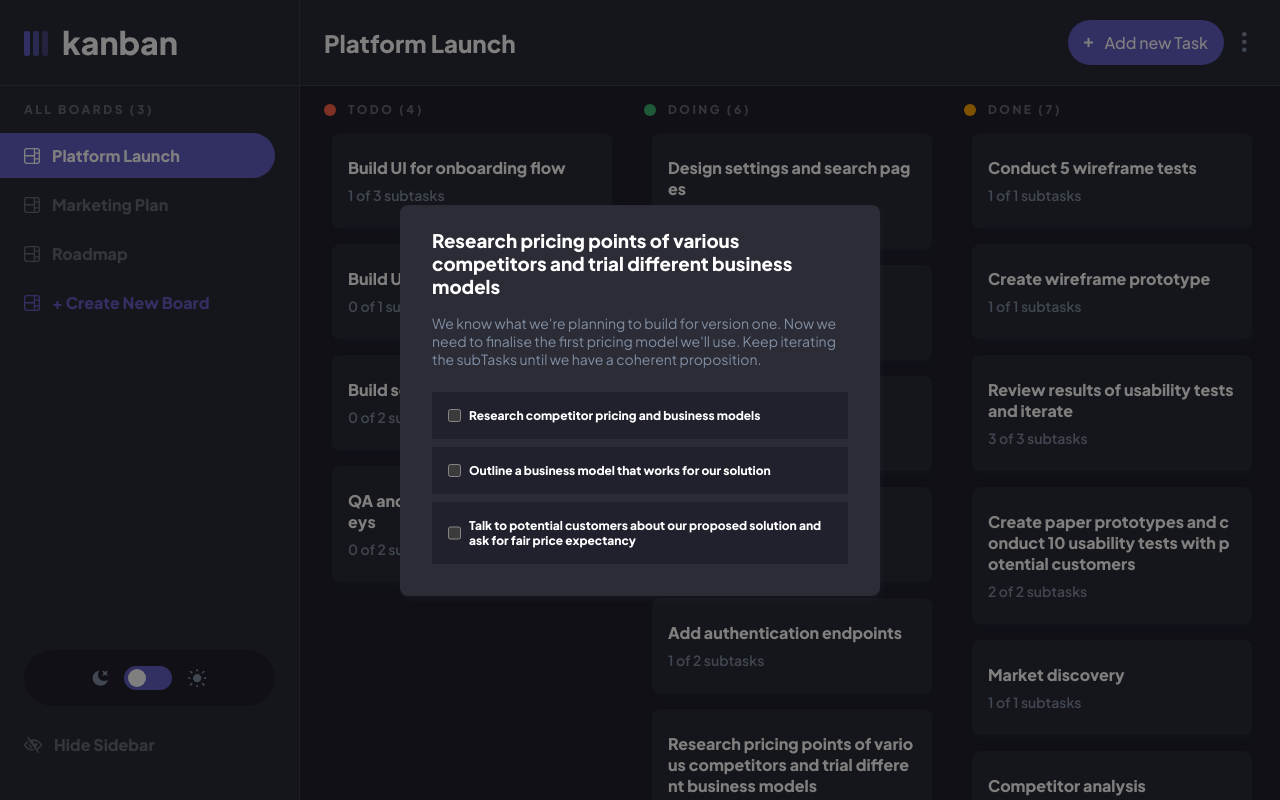
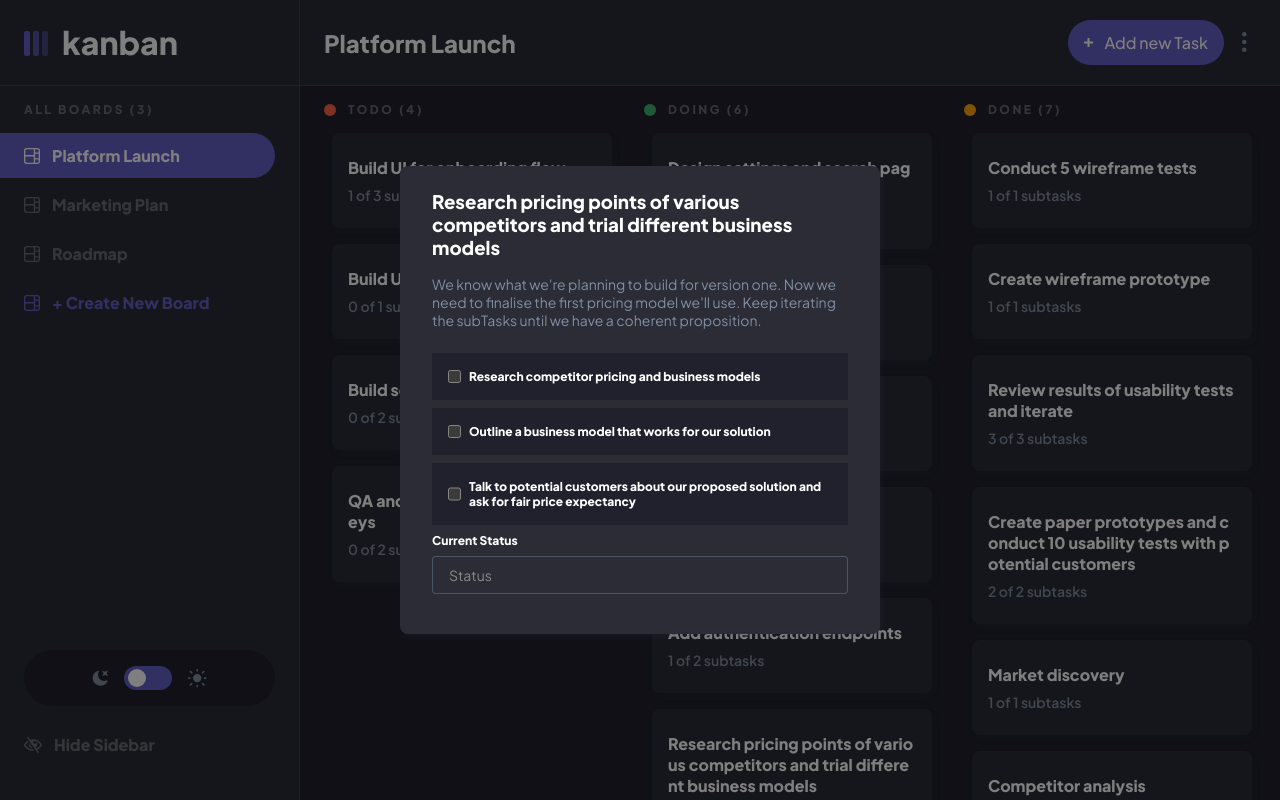
Before and after one commit to MohammadShehadeh/kanban-task-management, a Next.js app: page / in a window 1280 px wide. Both pictures are taken after a click on the button 792 px from the left and 777 px from the top of the page. Built offline with nearby package versions, Linux system fonts and the light colour scheme.

Commit message:
fix: modal overflow

```diff
--- a/src/components/Forms/ViewTaskForm.tsx
+++ b/src/components/Forms/ViewTaskForm.tsx
@@ -3,10 +3,12 @@ import { Modal } from '../shared/Modal/Modal';
 import { Checkbox } from '../shared/Checkbox';
 import { Typography } from '../shared/Typography';
 import { Form } from '../shared/Form';
+import { Select } from '../shared/Select';
 
 export const ViewTaskForm = ({ title, description, subTasks }: any) => {
 	return (
 		<Modal>
+			<Form>
 				<Form.Title>{title}</Form.Title>
 
 				<Form.Group direction="column">
@@ -21,6 +23,19 @@ export const ViewTaskForm = ({ title, description, subTasks }: any) => {
 						<Form.Label htmlFor={title}>{title}</Form.Label>
 					</Form.CheckboxGroup>
 				))}
+
+				<Form.Group>
+					<Form.Label htmlFor="status">Current Status</Form.Label>
+					<Select
+						value={''}
+						setValue={() => {}}
+						id="status"
+						placeholder="Status"
+						options={['ready', 'done']}
+						name="status"
+					/>
+				</Form.Group>
+			</Form>
 		</Modal>
 	);
 };
--- a/src/components/shared/Form/Form.module.scss
+++ b/src/components/shared/Form/Form.module.scss
@@ -35,7 +35,13 @@
 }
 
 .checkbox {
-	padding: var(--md-spacing);
+	background-color: var(--_theme-switch-bg);
 	margin-bottom: var(--sm-spacing);
-	background-color: var(--_theme-switch-bg);
+	padding-inline: var(--md-spacing);
+
+	label {
+		cursor: pointer;
+		flex-grow: 1;
+		padding-block: var(--md-spacing);
+	}
 }
--- a/src/components/shared/Modal/Modal.module.scss
+++ b/src/components/shared/Modal/Modal.module.scss
@@ -1,6 +1,4 @@
 .modal {
-	display: grid;
-	place-items: center;
 	position: fixed;
 	inset: 0;
 	z-index: 5;
@@ -14,12 +12,19 @@
 	inset: 0;
 }
 
+.wrapper {
+	display: grid;
+	height: 100%;
+	overflow: auto;
+	place-items: center;
+	width: 100%;
+}
+
 .content {
+	max-height: 770px;
 	max-width: 480px;
-	width: 100%;
 	padding: var(--xlg-spacing);
 	position: relative;
+	width: 100%;
 	z-index: 2;
-	overflow: auto;
-	max-height: 770px;
 }
--- a/src/components/shared/Modal/Modal.tsx
+++ b/src/components/shared/Modal/Modal.tsx
@@ -11,8 +11,10 @@ export const Modal = ({ children }: PropsWithChildren) => {
 
 	return (
 		<div className={styles.modal} ref={modalRef}>
-			<div className={styles.backdrop} onClick={() => closeModal()}></div>
-			<Card className={styles.content}>{children}</Card>
+			<div className={styles.wrapper}>
+				<div className={styles.backdrop} onClick={() => closeModal()}></div>
+				<Card className={styles.content}>{children}</Card>
+			</div>
 		</div>
 	);
 };
--- a/src/components/shared/Select/Select.tsx
+++ b/src/components/shared/Select/Select.tsx
@@ -6,7 +6,7 @@ import { useOnClickOutside } from '@/hooks/useOnClickOutside';
 import { useToggle } from '@/hooks/useToggle';
 
 interface SelectProps extends InputHTMLAttributes<HTMLInputElement> {
-	register: Record<any, any>;
+	register?: Record<any, any>;
 	error?: boolean;
 	options: string[];
 	setValue: (value: string) => void;
```
Lines whose indentation alone changed are shown as unchanged.
